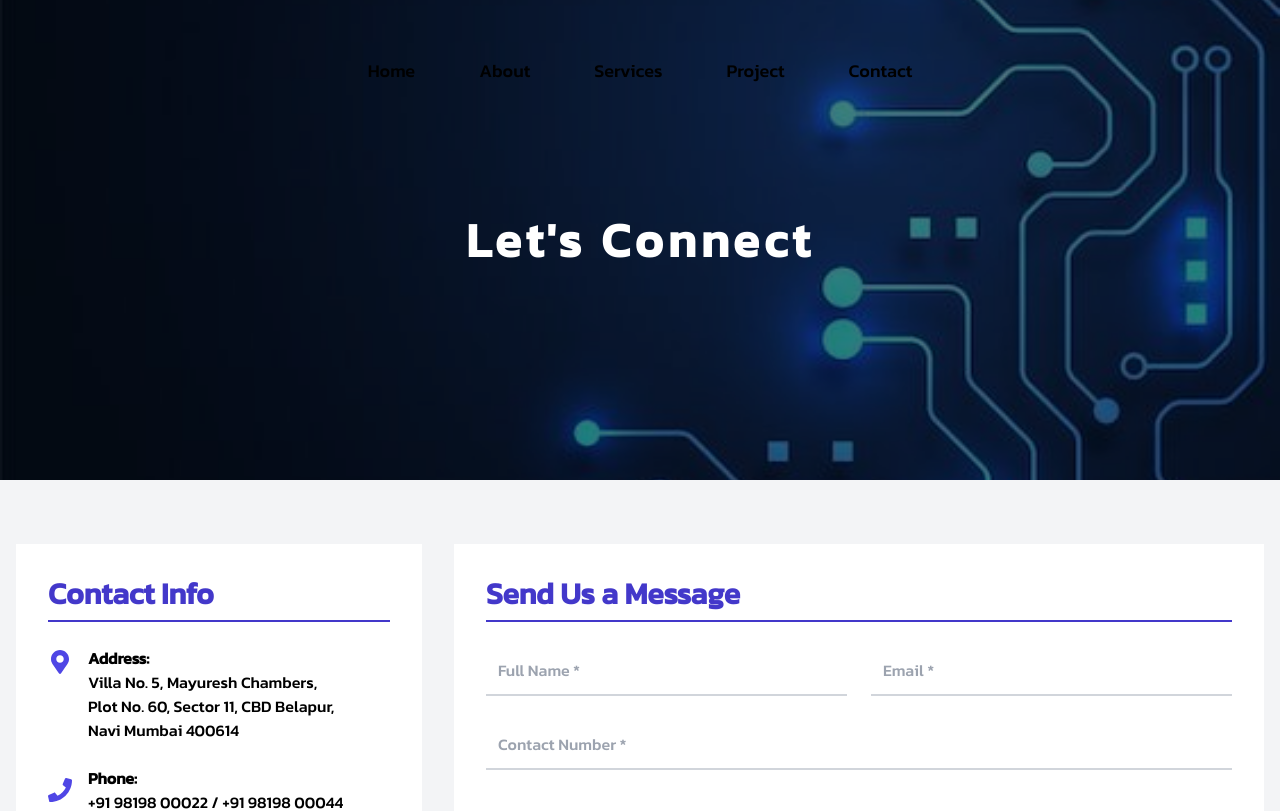
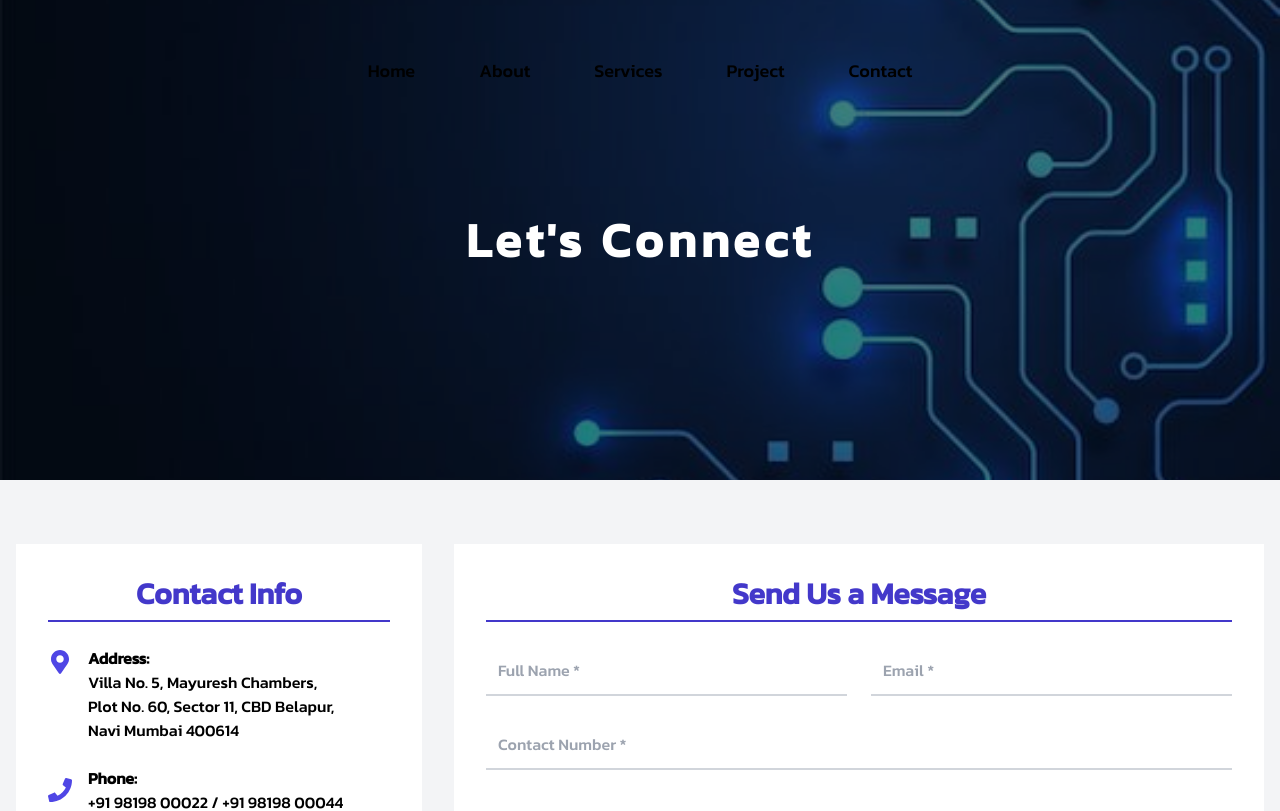
Before and after one commit to AkshayKalamkarr/supremeinfrastructure, a Next.js app: page /contact in a window 1280 px wide. Shown: the top 811 px of the page. Built offline with nearby package versions, Linux system fonts and the light colour scheme.

Commit message:
new code

```diff
--- a/app/contact/page.jsx
+++ b/app/contact/page.jsx
@@ -52,7 +52,7 @@ export default function Contact() {
             transition={{ duration: 0.8 }}
             className="md:w-1/3 bg-white p-8"
           >
-            <h2 className="text-3xl font-bold mb-6 text-indigo-700 border-b-2 border-indigo-700 pb-2">Contact Info</h2>
+            <h2 className="text-3xl font-bold mb-6 text-indigo-700 border-b-2 border-indigo-700 pb-2 md:text-center">Contact Info</h2>
             <div className="space-y-6">
               <div className="flex items-start space-x-4">
                 <FaMapMarkerAlt className="text-2xl text-indigo-600 mt-1" />
@@ -104,7 +104,7 @@ export default function Contact() {
             transition={{ duration: 0.8 }}
             className="md:w-2/3 bg-white p-8"
           >
-            <h2 className="text-3xl font-bold mb-6 text-indigo-700 border-b-2 border-indigo-700 pb-2">Send Us a Message</h2>
+            <h2 className="text-3xl font-bold mb-6 text-indigo-700 border-b-2 border-indigo-700 pb-2 md:text-center">Send Us a Message</h2>
             <form onSubmit={handleSubmit} className="space-y-6">
               <div className="grid grid-cols-1 md:grid-cols-2 gap-6">
                 <input
```
